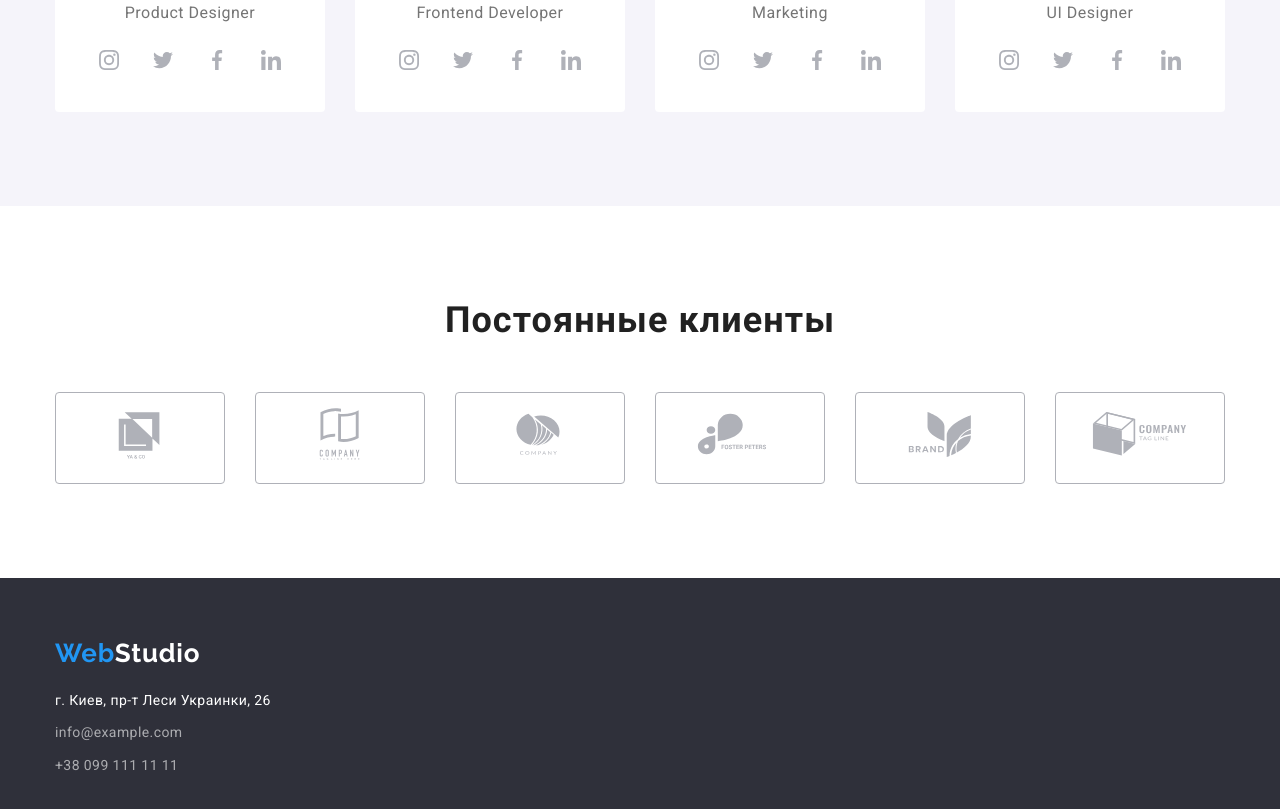
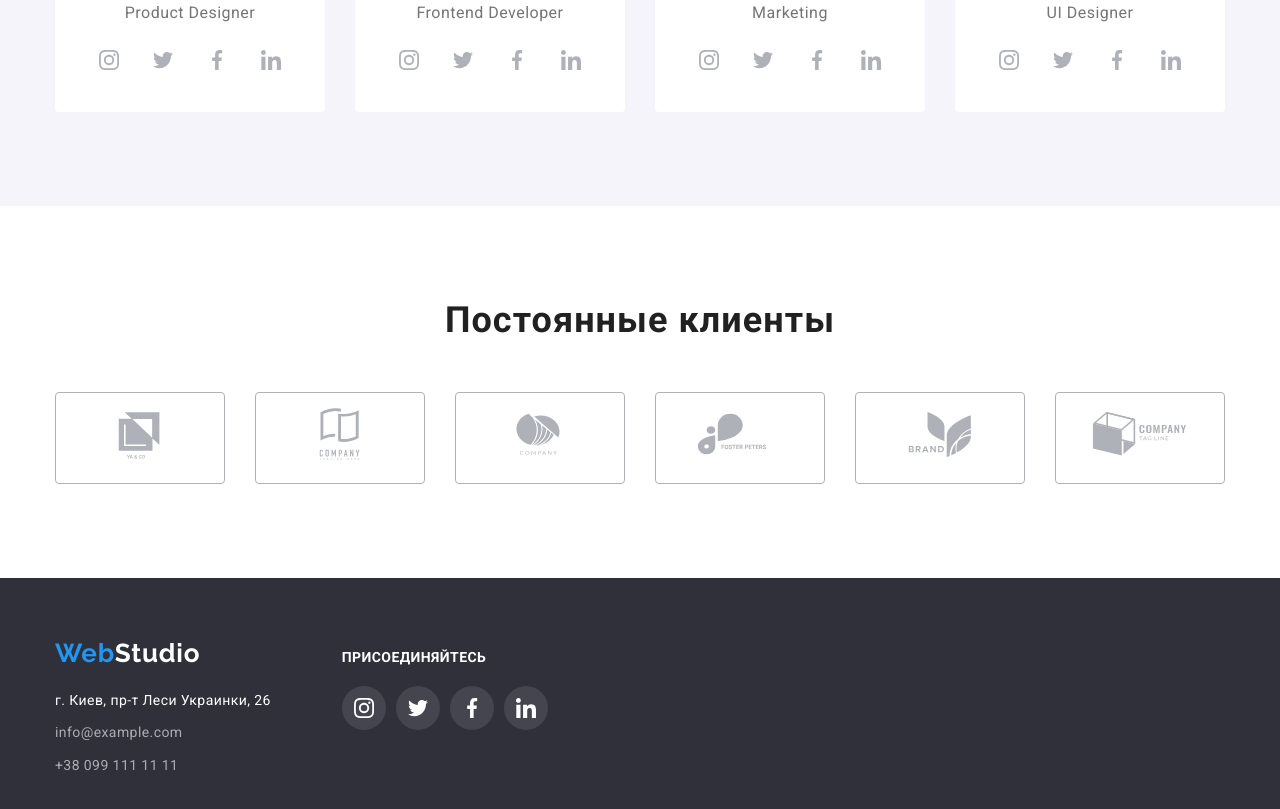
Before and after one commit to GKalenchenko/goit-markup-hw-04, a plain HTML site: page index.html in a window 1280 px wide. Shown: the part 1958-2767 px from the top of the page. Drawn offline with nearby package versions, Linux system fonts and the light colour scheme.

Commit message:
Добавляет социалки в footer

```diff
--- a/css/styles.css
+++ b/css/styles.css
@@ -401,6 +401,53 @@ img {
 
 }
 
+.footer-container {
+  display: flex;
+  align-items: baseline;
+}
+
+.footer-social {
+  margin-left: 71px;
+}
+
+/*----------- footer social links -----------*/
+
+.footer-title {
+  text-align: left;
+  margin-bottom: 20px;
+  color: var(--default-white);
+  font-weight: 700;
+  font-size: 14px;
+  line-height: 1.14;
+  letter-spacing: 0.03em;
+  text-transform: uppercase;
+}
+
+.footer-list {
+  display: flex;
+  align-items: center;
+  justify-content: center;
+  gap: 10px;
+}
+
+.footer-link {
+  display: flex;
+  align-items: center;
+  justify-content: center;
+  background-color: rgba(255, 255, 255, 0.1);
+  width: 44px;
+  height: 44px;
+  border-radius: 50%;
+}
+
+.footer-icons {
+  fill: var(--default-white);
+}
+
+.footer-link:hover {
+  background-color: var(--accent-color);
+}
+
 /*----------- portfolio section -----------*/
 .button-filter {
   font-family: "Roboto", sans-serif;
--- a/index.html
+++ b/index.html
@@ -418,7 +418,8 @@
     </main>
     <!-- Подвал -->
     <footer class="footer">
-      <div class="container">
+      <div class="container footer-container">
+        <div class="adress-footer">
           <a href="./index.html" class="link">
             <p class="logo-footer"><span class="web-footer">Web</span>Studio</p>
           </a>
@@ -443,6 +444,56 @@
             </ul>
           </address>
         </div>
+        <div class="footer-social">
+          <h2 class="footer-title">присоединяйтесь</h2>
+          <ul class="footer-list list">
+            <li class="footer-item">
+              <a
+                href="https://www.instagram.com/"
+                class="footer-link link"
+                target="_blank"
+                rel="noopener noreferrer"
+                aria-label="instagram"
+                ><svg class="footer-icons" width="20" height="20">
+                  <use href="./projects-icon/icons.svg#instagram"></use></svg
+              ></a>
+            </li>
+            <li class="footer-item">
+              <a
+                href="https://www.twitter.com/"
+                class="footer-link link"
+                target="_blank"
+                rel="noopener noreferrer"
+                aria-label="twitter"
+                ><svg class="footer-icons" width="20" height="20">
+                  <use href="./projects-icon/icons.svg#twitter"></use></svg
+              ></a>
+            </li>
+            <li class="footer-item">
+              <a
+                href="https://www.facebook.com/"
+                class="footer-link link"
+                target="_blank"
+                rel="noopener noreferrer"
+                aria-label="facebook"
+                ><svg class="footer-icons" width="20" height="20">
+                  <use href="./projects-icon/icons.svg#facebook"></use></svg
+              ></a>
+            </li>
+            <li class="footer-item">
+              <a
+                href="https://www.linkedin.com/"
+                class="footer-link link"
+                target="_blank"
+                rel="noopener noreferrer"
+                aria-label="linkedin"
+                ><svg class="footer-icons" width="20" height="20">
+                  <use href="./projects-icon/icons.svg#linkedin"></use></svg
+              ></a>
+            </li>
+          </ul>
+        </div>
+      </div>
     </footer>
   </body>
 </html>
```
Lines whose indentation alone changed are shown as unchanged.
